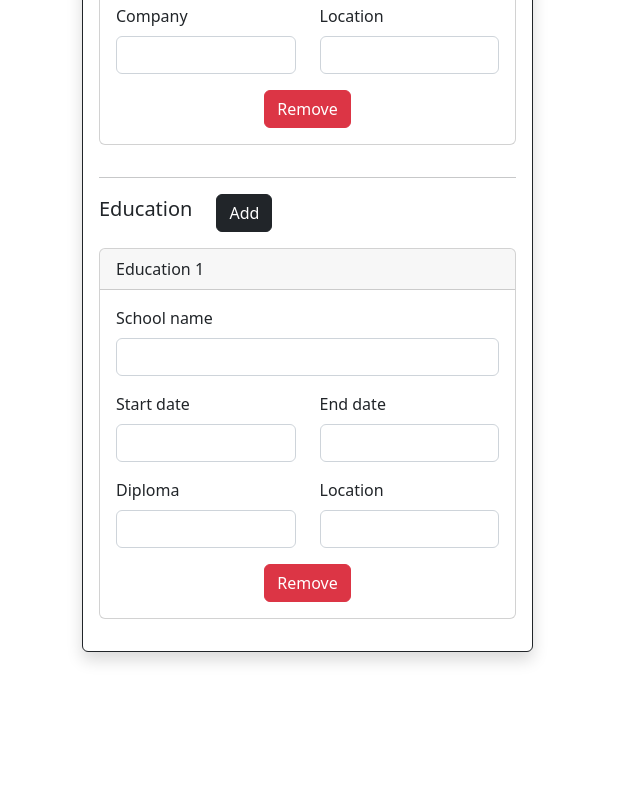
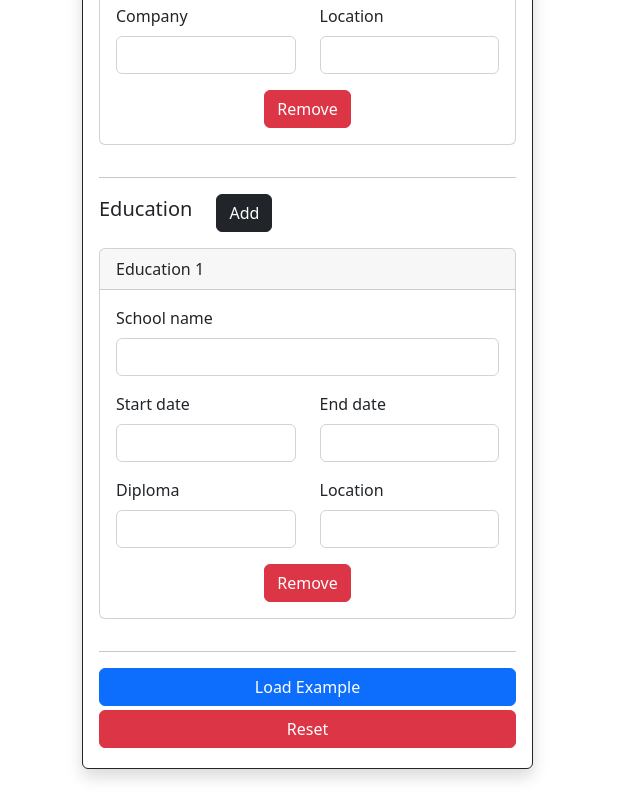
Before and after one commit to jguih/cv-builder, a React (Create React App) app: page / in a window 1280 px wide. Shown: the part 636-1436 px from the top of the page, without its empty margins (0-640 px from the left). Before the commit the page ends 1319 px from the top, so only its background shows below. Built offline with nearby package versions, Linux system fonts and the light colour scheme.

Commit message:
Add example cv and form reset buttons

```diff
--- a/src/App.js
+++ b/src/App.js
@@ -30,6 +30,8 @@ class App extends React.Component {
     this.handleOnChange = this.handleOnChange.bind(this);
     this.addEducation = this.addEducation.bind(this);
     this.removeEducation = this.removeEducation.bind(this);
+    this.loadExample = this.loadExample.bind(this);
+    this.resetState = this.resetState.bind(this);
   }
 
   // Add or update a work experience
@@ -87,12 +89,54 @@ class App extends React.Component {
     });
   }
 
+  // Loads an example CV
+  loadExample() {
+    const workExp = [
+      new WorkExp("Intern", "January 2022", "July 2022", "Company A", "São Paulo, Brazil"),
+      new WorkExp("Software Developer Jr.", "June 2022", "Present", "Company B", "São Paulo, Brazil")
+    ];
+    const education = [
+      new Education("USP", "2019", "2024", "Software Engineering Bachelors Degree", "São Paulo, Brazil")
+    ];
+    this.setState({
+      firstName: "Alex",
+      lastName: "Campos",
+      email: "alex.example@outlook.com",
+      phoneNumber: "(00)0987-7654",
+      city: "São Paulo",
+      state: "SP",
+      workExp: workExp,
+      education: education,
+    });
+  }
+
+  // Reset all states to empty
+  resetState() {
+    this.setState({
+      firstName: "",
+      lastName: "",
+      email: "",
+      phoneNumber: "",
+      city: "",
+      state: "",
+      workExp: [ new WorkExp() ],
+      education: [ new Education() ],
+    });
+  }
+
   render() {
+    const info = {
+      firstName: this.state.firstName, lastName: this.state.lastName,
+      email: this.state.email, phoneNumber: this.state.phoneNumber, city: this.state.city,
+      state: this.state.state
+    }
+
     return (
       <Container className="cv-container">
         <Row>
           <Col lg="5" className="cv-form mb-3">
             <CvForm
+              info={info}
               handleOnChange={this.handleOnChange}
               addWorkExp={this.addWorkExp}
               removeWorkExp={this.removeWorkExp}
@@ -100,11 +144,14 @@ class App extends React.Component {
               addEducation={this.addEducation}
               removeEducation={this.removeEducation}
               education={this.state.education}
+              loadExample={this.loadExample}
+              resetState={this.resetState}
             />
           </Col>
           <Col lg="7" className="cv-preview">
             <div className="sticky-top" >
               <CvPreview
+                info={{ city: this.state.city, }}
                 firstName={this.state.firstName}
                 lastName={this.state.lastName}
                 email={this.state.email}
--- a/src/Components/CvForm/CvForm.js
+++ b/src/Components/CvForm/CvForm.js
@@ -5,7 +5,7 @@ import CvFormWorkExp from "./CvFormWorkExp";
 
 class CvForm extends React.Component {
   render() {
-    const handleOnChange = this.props.handleOnChange;
+    const { handleOnChange, info } = this.props;
 
     return (
       <Card border="dark" className="shadow">
@@ -18,6 +18,7 @@ class CvForm extends React.Component {
                   <FormLabel>First Name</FormLabel>
                   <FormControl
                     type="text"
+                    value={info.firstName || ""}
                     onChange={(event) => handleOnChange(event, "firstName")}
                   />
                 </FormGroup>
@@ -27,6 +28,7 @@ class CvForm extends React.Component {
                   <FormLabel>Last Name</FormLabel>
                   <FormControl
                     type="text"
+                    value={info.lastName || ""}
                     onChange={(event) => handleOnChange(event, "lastName")}
                   />
                 </FormGroup>
@@ -38,6 +40,7 @@ class CvForm extends React.Component {
                   <FormLabel>Email</FormLabel>
                   <FormControl
                     type="email"
+                    value={info.email || ""}
                     onChange={(event) => handleOnChange(event, "email")}
                   />
                 </FormGroup>
@@ -47,6 +50,7 @@ class CvForm extends React.Component {
                   <FormLabel>Phone Number</FormLabel>
                   <FormControl
                     type="phone"
+                    value={info.phoneNumber || ""}
                     onChange={(event) => handleOnChange(event, "phoneNumber")}
                   />
                 </FormGroup>
@@ -58,6 +62,7 @@ class CvForm extends React.Component {
                   <FormLabel>City</FormLabel>
                   <FormControl
                     type="text"
+                    value={info.city || ""}
                     onChange={(event) => handleOnChange(event, "city")}
                   />
                 </FormGroup>
@@ -67,6 +72,7 @@ class CvForm extends React.Component {
                   <FormLabel>State</FormLabel>
                   <FormControl
                     type="text"
+                    value={info.state || ""}
                     onChange={(event) => handleOnChange(event, "state")}
                   />
                 </FormGroup>
@@ -130,6 +136,22 @@ class CvForm extends React.Component {
                 </Row>
               </Col>
             </Row>
+            <hr></hr>
+            <Row className="justify-content-center">
+              <Col>
+                <Button
+                  className="w-100 mb-1"
+                  variant="primary"
+                  onClick={this.props.loadExample}>
+                  Load Example</Button>
+                <Button
+                  className="w-100 mb-1"
+                  variant="danger"
+                  onClick={this.props.resetState}
+                  >
+                  Reset</Button>
+              </Col>
+            </Row>
           </Form>
         </Card.Body>
       </Card>
```
